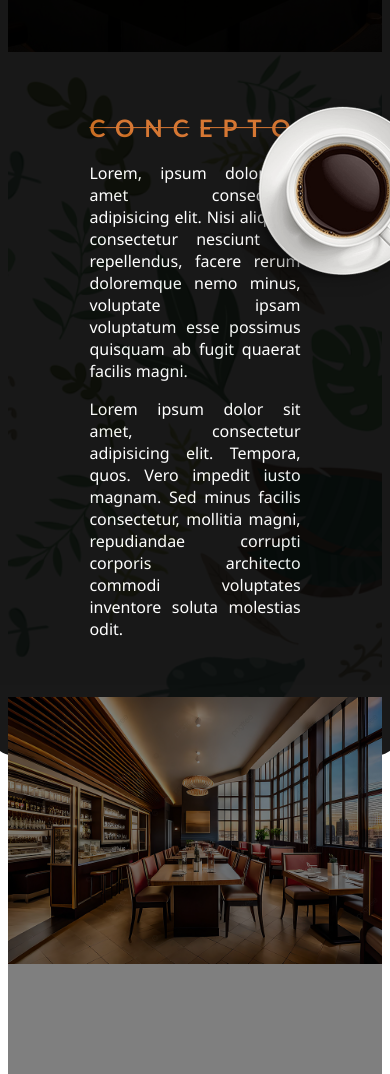
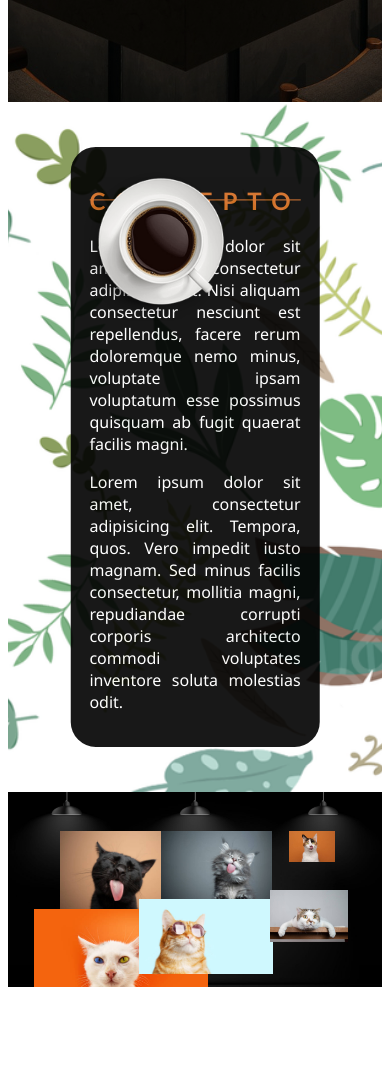
Before and after one commit to jefflealarrom/MozzaBar, a plain HTML site: page Index.html in a window 390 px wide. Shown: the part 586-1660 px from the top of the page. After the commit the page ends 1581 px from the top, so only its background shows below. Drawn offline with Linux system fonts and the light colour scheme.

Commit message:
feat(html/css): "nuevos cambios, codivo responsive"

```diff
--- a/Index.html
+++ b/Index.html
@@ -10,6 +10,8 @@
 </head>
 
 <body>
+
+    <!---HEADER-->
 
     <header>
         <div class="logo">
@@ -29,20 +31,31 @@
             </ul>
         </nav>
     </header>
-    <div class="foto-restaurante">
+
+    <!--COVER-->
+
+    <main>
+        <article class="foto-restaurante">
             <img src="Imagenes/osteria_mozza_singapore.jpg" alt="Foto de restaurante">
             <div class="texto">
                 <h2>Welcome</h2>
-            <h1>MOZZA BAR</h1>
+                <h1> <span class="mozza">MOZZA</span> BAR</h1>
                 <h3>We're open</h3>
             </div>
-    </div>
-    <div class="foto-plantas">
+        </article>
+
+        <!--INFO-->
+
+        <article class="foto-plantas">
             <img src="Imagenes/imagen-plantas.jpg" alt="imagen de plantas">
             <div class="texto-concepto">
                 <h2 class="texto-h2">CONCEPTO</h2>
-            <p>Lorem, ipsum dolor sit amet consectetur adipisicing elit. Nisi aliquam consectetur nesciunt est repellendus, facere rerum doloremque nemo minus, voluptate ipsam voluptatum esse possimus quisquam ab fugit quaerat facilis magni.</p>
-            <p>Lorem ipsum dolor sit amet, consectetur adipisicing elit. Tempora, quos. Vero impedit iusto magnam. Sed minus facilis consectetur, mollitia magni, repudiandae corrupti corporis architecto commodi voluptates inventore soluta molestias odit.</p>
+                <p>Lorem, ipsum dolor sit amet consectetur adipisicing elit. Nisi aliquam consectetur nesciunt est
+                    repellendus, facere rerum doloremque nemo minus, voluptate ipsam voluptatum esse possimus
+                    quisquam ab fugit quaerat facilis magni.</p>
+                <p>Lorem ipsum dolor sit amet, consectetur adipisicing elit. Tempora, quos. Vero impedit iusto
+                    magnam. Sed minus facilis consectetur, mollitia magni, repudiandae corrupti corporis architecto
+                    commodi voluptates inventore soluta molestias odit.</p>
             </div>
             <div class="border-left">
                 <img src="Imagenes/TazaDeCafe.png" alt="Taza de cafe">
@@ -52,10 +65,36 @@
                 <img src="Imagenes/pizza.png" alt="">
 
             </div>
+        </article>
+
+        <!--GRID-->
+
+        <article class="grid-fondo">
+            <img src="Imagenes/galeria.jpg" alt="grid">
+
+            <div class="galeria1">
+                <img src="Imagenes/gatoLenguaAfuera.jpg" alt="Gato negro">
             </div>
-<div class="grid">
-    <img src="Imagenes/FondoGrid.jpg" alt="Fondo del grid">
+            <div class="galeria2">
+                <img src="Imagenes/gatoheterocromia.jpg" alt="Gato asombrado">
             </div>
+            <div class="galeria3">
+                <img src="Imagenes/gatogris.jpg" alt="gato gris">
+            </div>
+            <div class="galeria4">
+                <img src="Imagenes/GatoGafas.jpg" alt="gato gafas">
+            </div>
+            <div class="galeria5">
+                <img src="Imagenes/gatoFondoNaranja.jpg" alt="Gato con ojos de dos colores">
+            </div>
+            <div class="galeria6">
+                <img src="Imagenes/gatoasombrado.jpg" alt="Gato con fondo naranja">
+            </div>
+
+        </article>
+
+
+    </main>
 
 
 
--- a/styles.css
+++ b/styles.css
@@ -1,5 +1,4 @@
 /* Header Styles*/
-
 
 header {
   display: flex;
@@ -8,7 +7,6 @@
   color: white;
   padding: 1rem 5rem;
   height: 3rem;
-
 }
 
 .logo {
@@ -30,7 +28,6 @@ header nav ul {
   list-style-type: none;
   padding: 0;
   margin: 0;
-
 }
 
 header nav ul li a {
@@ -38,7 +35,7 @@ header nav ul li a {
   padding: 5px 10px;
   text-decoration: none;
   color: bisque;
-  font-family: 'Segoe UI', Tahoma, Geneva, Verdana, sans-serif;
+  font-family: "Segoe UI", Tahoma, Geneva, Verdana, sans-serif;
 }
 
 header nav ul li a:hover {
@@ -47,16 +44,14 @@ header nav ul li a:hover {
   border-radius: 1rem;
 }
 
-
-
-/* Rest Styles*/
+/* COVER*/
 
 .foto-restaurante {
   position: relative;
   display: flex;
   justify-content: center;
   align-items: center;
-    height: 550px;
+  height: 600px;
   margin: auto;
   overflow: hidden;
   max-width: 100%;
@@ -66,7 +61,7 @@ header nav ul li a:hover {
   position: absolute;
   width: 100%;
   height: 135%;
-    background-color: rgba(0, 0, 0, 0.3);
+  background-color: rgba(0, 0, 0, 0.5);
   display: flex;
   flex-direction: column;
   justify-content: center;
@@ -74,25 +69,30 @@ header nav ul li a:hover {
   color: white;
 }
 
-.texto h2{
-    margin: 10px;
-    font-size: 50px;
-font-family: 'Trebuchet MS', 'Lucida Sans Unicode', 'Lucida Grande', 'Lucida Sans', Arial, sans-serif;
+.texto h2 {
+  margin: 0.5rem;
+  font-size: 2.5rem;
+  font-family: "Trebuchet MS", "Lucida Sans Unicode", "Lucida Grande",
+    "Lucida Sans", Arial, sans-serif;
+}
+
+.texto h1 .mozza {
+  color: chocolate;
 }
 
 .texto h1 {
-    margin: 10px;
-    font-size: 100px;
-    font-family:'Gill Sans', 'Gill Sans MT', Calibri, 'Trebuchet MS', sans-serif
-
+  margin: 0.5rem;
+  font-size: 5rem;
+  font-family: "Dancing Script";
 }
 .texto h3 {
-    margin: 10px;
-    font-size: 35px;
-    font-family: 'Trebuchet MS', 'Lucida Sans Unicode', 'Lucida Grande', 'Lucida Sans', Arial, sans-serif;
+  margin: 0.5rem;
+  font-size: 1.75rem;
+  font-family: "Trebuchet MS", "Lucida Sans Unicode", "Lucida Grande",
+    "Lucida Sans", Arial, sans-serif;
 }
 
-/* Concepto styles */
+/* INFO*/
 
 .foto-plantas {
   position: relative;
@@ -102,7 +102,7 @@ font-family: 'Trebuchet MS', 'Lucida Sans Unicode', 'Lucida Grande', 'Lucida San
 .foto-plantas img {
   position: relative;
   display: block;
-  height: 645px;
+  height: 690px;
   width: 100%;
   object-fit: cover;
 }
@@ -117,8 +117,8 @@ font-family: 'Trebuchet MS', 'Lucida Sans Unicode', 'Lucida Grande', 'Lucida San
   background-color: black;
   opacity: 0.9;
   border-radius: 25px;
-  font-family: 'Segoe UI', Tahoma, Geneva, Verdana, sans-serif;
-  padding: 100px;
+  font-family: "Segoe UI", Tahoma, Geneva, Verdana, sans-serif;
+  padding: 5%;
 }
 
 .texto-h2 {
@@ -126,11 +126,12 @@ font-family: 'Trebuchet MS', 'Lucida Sans Unicode', 'Lucida Grande', 'Lucida San
   color: chocolate;
   position: relative;
   letter-spacing: 10px;
-  font-family: 'Gill Sans', 'Gill Sans MT', Calibri, 'Trebuchet MS', sans-serif;
+  font-family: "Gill Sans", "Gill Sans MT", Calibri, "Trebuchet MS", sans-serif;
 }
 
-.texto-h2::before, .texto-h2::after {
-  content: '';
+.texto-h2::before,
+.texto-h2::after {
+  content: "";
   position: absolute;
   top: 50%;
   width: 100px;
@@ -150,13 +151,13 @@ font-family: 'Trebuchet MS', 'Lucida Sans Unicode', 'Lucida Grande', 'Lucida San
 
 .border-left {
   position: absolute;
-  top: 45px;
-  left: 230px;
+  top: 10%;
+  left: 20%;
 }
 
 .border-left img {
-  width: 200px;
-  height: 200px;
+  width: 50%;
+  height: auto;
 }
 .border-right {
   position: absolute;
@@ -171,19 +172,19 @@ font-family: 'Trebuchet MS', 'Lucida Sans Unicode', 'Lucida Grande', 'Lucida San
 
 /* GRID */
 
- .grid {
+.grid-fondo {
   position: relative;
   width: 100%;
-  height: 645px;
+  height: 50vw;
   overflow: hidden;
 }
 
- .grid img {
+.grid-fondo img {
   width: 100%;
   height: auto;
 }
 
- .grid::before {
+.grid-fondo::before {
   content: "";
   position: absolute;
   top: 0;
@@ -191,5 +192,72 @@ font-family: 'Trebuchet MS', 'Lucida Sans Unicode', 'Lucida Grande', 'Lucida San
   width: 100%;
   height: 100%;
   background-color: black;
-  opacity: 0.5;
+  opacity: 0.3;
 }
+
+.galeria1 {
+  position: absolute;
+  top: 20%;
+  left: 14%;
+}
+
+.galeria1 img {
+  width: 40%;
+  height: auto;
+}
+
+.galeria2 {
+  position: absolute;
+  top: 60%;
+  left: 7%;
+}
+
+.galeria2 img {
+  width: 50%;
+  height: auto;
+}
+
+.galeria3 {
+  position: absolute;
+  top: 20%;
+  left: 41%;
+}
+
+.galeria3 img {
+  width: 50%;
+  height: auto;
+}
+
+.galeria4 {
+  position: absolute;
+  top: 55%;
+  left: 35%;
+}
+
+.galeria4 img {
+  width: 55%;
+  height: auto;
+}
+
+.galeria5 {
+  position: absolute;
+  top: 20%;
+  left: 75%;
+}
+
+.galeria5 img {
+  width: 50%;
+  height: auto;
+}
+
+.galeria6 {
+  position: absolute;
+  top: 50%;
+  left: 70%;
+
+}
+
+.galeria6 img {
+  width: 70%;
+  height: auto;
+}
```
Also changed, not shown: Imagenes/GatoGafas.jpg (added), Imagenes/galeria.jpg (added), Imagenes/gatoFondoNaranja.jpg (added), Imagenes/gatoLenguaAfuera.jpg (added), Imagenes/gatoasombrado.jpg (added), Imagenes/gatogris.jpg (added), Imagenes/gatoheterocromia.jpg (added), Pruebas.html (deleted). Lines whose indentation alone changed are shown as unchanged.
